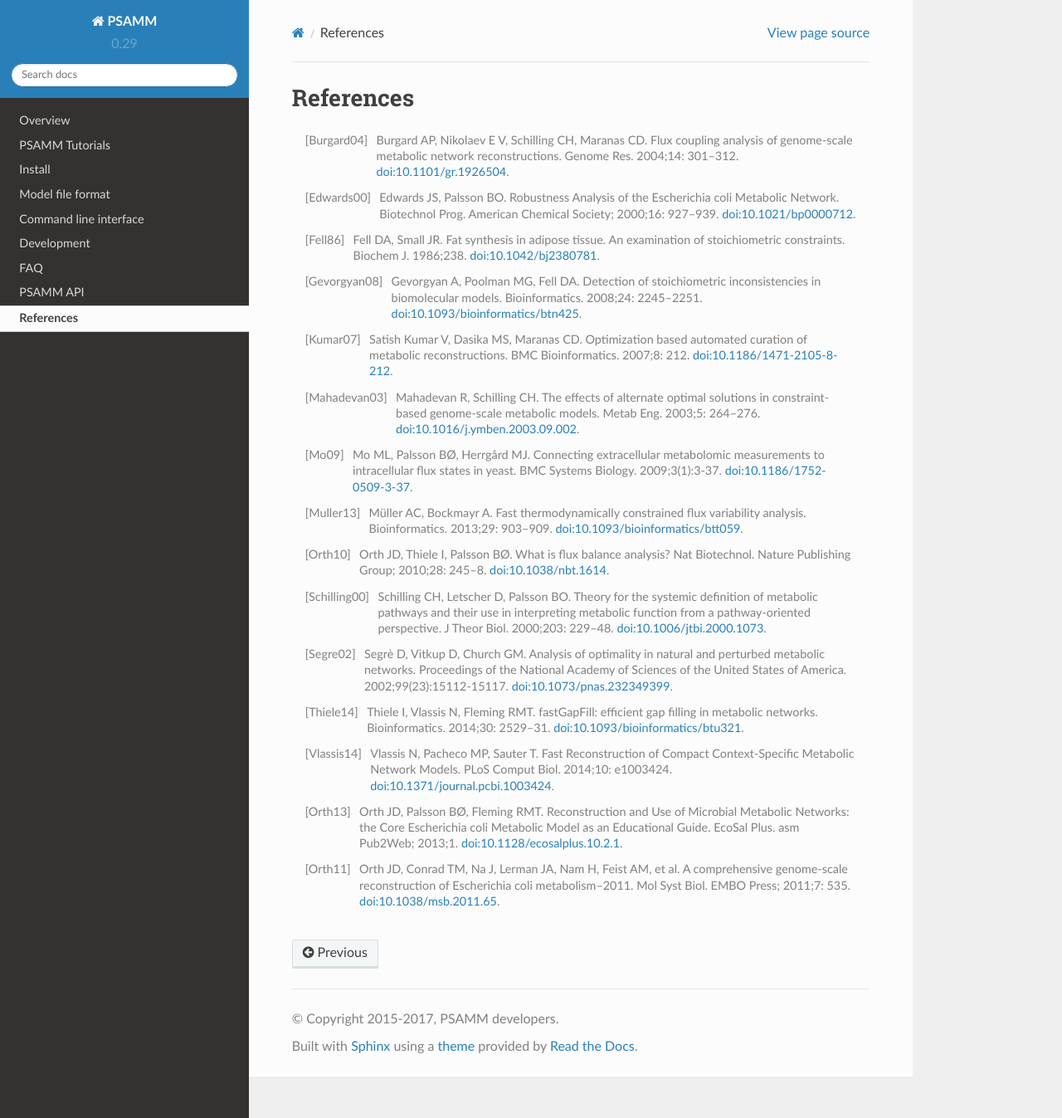
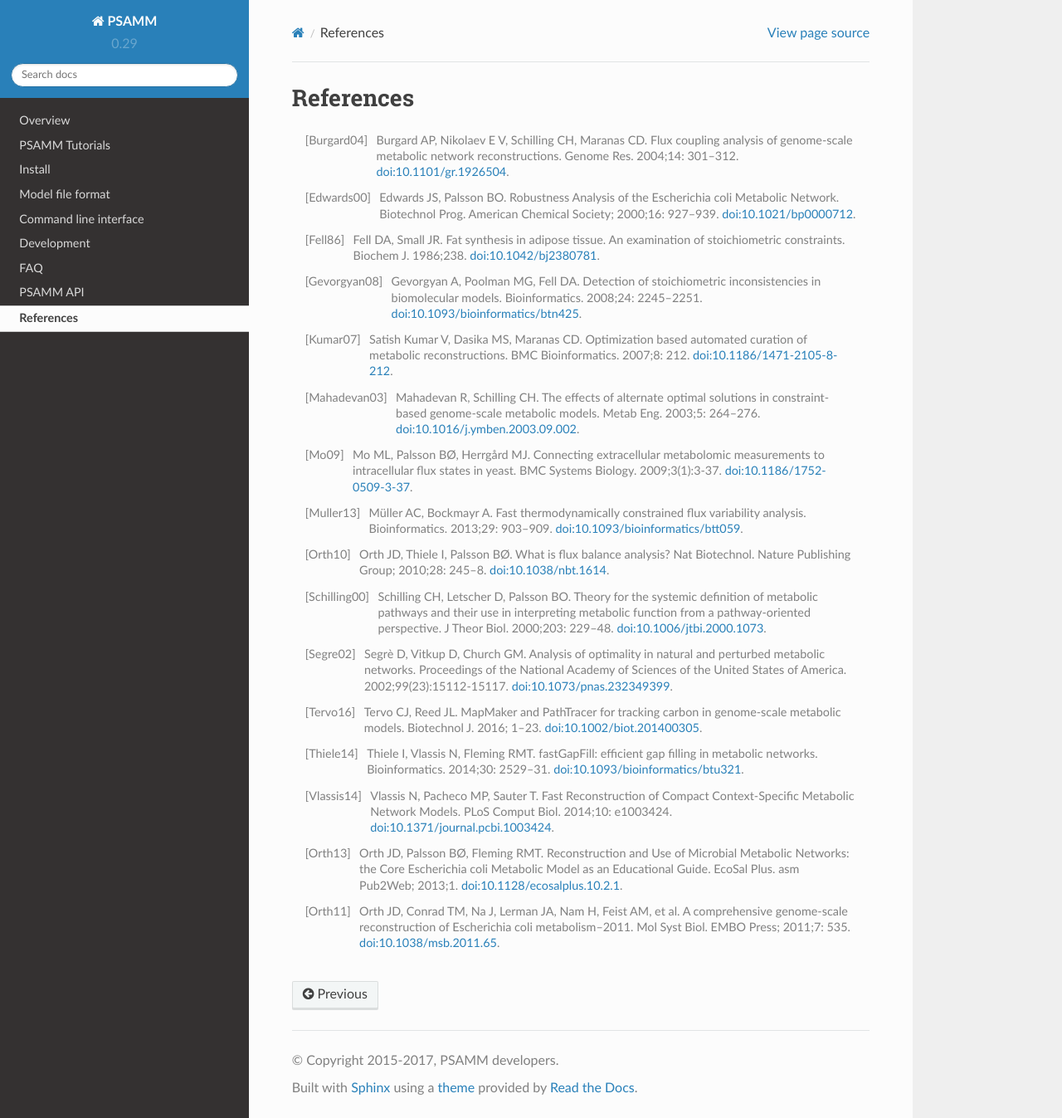
Before and after one commit to zhanglab/psamm, a Sphinx documentation site: the page built from docs/references.rst, in a window 1280 px wide and 1347 px high. Shown: the whole window at 83% size. Built offline with Sphinx 7.4.7 and the Read the Docs theme 2.0.0, drawn with Linux system fonts in a browser that asks for light colours.

Commit message:
docs: Add MapMaker paper (Tervo et al. 2016) to references

```diff
--- a/docs/references.rst
+++ b/docs/references.rst
@@ -37,6 +37,9 @@ References
     and perturbed metabolic networks. Proceedings of the National Academy of
     Sciences of the United States of America. 2002;99(23):15112-15117.
     :doi:`10.1073/pnas.232349399`.
+.. [Tervo16] Tervo CJ, Reed JL. MapMaker and PathTracer for tracking carbon in
+    genome-scale metabolic models. Biotechnol J. 2016; 1–23.
+    :doi:`10.1002/biot.201400305`.
 .. [Thiele14] Thiele I, Vlassis N, Fleming RMT. fastGapFill: efficient gap
     filling in metabolic networks. Bioinformatics. 2014;30: 2529–31.
     :doi:`10.1093/bioinformatics/btu321`.
```
